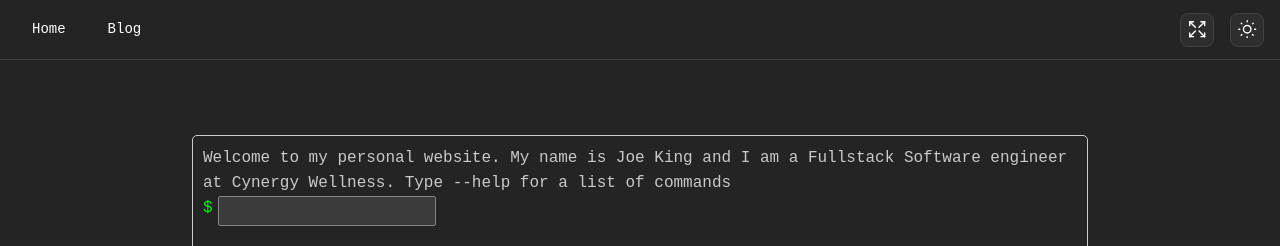
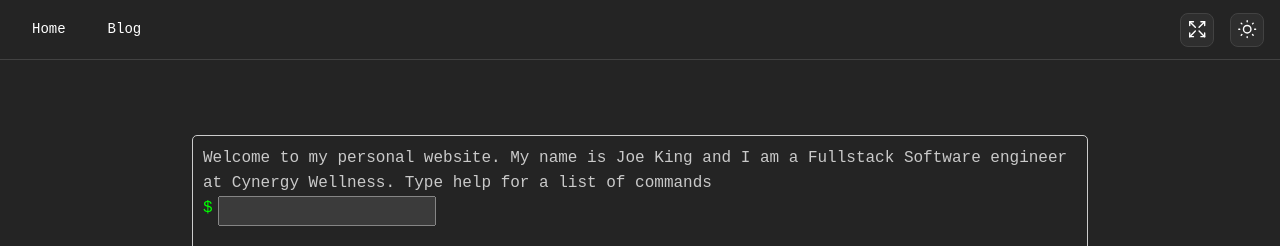
Before and after one commit to jk1551/personal-frontend-vite, a React (Vite) app: page / in a window 1280 px wide. Shown: the top 246 px of the page. Built offline with nearby package versions, Linux system fonts and the light colour scheme; no server answers.

Commit message:
remove --

```diff
--- a/src/components/Terminal/Terminal.tsx
+++ b/src/components/Terminal/Terminal.tsx
@@ -14,7 +14,7 @@ const Terminal: React.FC = () => {
 
   useEffect(() => {
     const initialMessage =
-      'Welcome to my personal website. My name is Joe King and I am a Fullstack Software engineer at Cynergy Wellness. Type --help for a list of commands';
+      'Welcome to my personal website. My name is Joe King and I am a Fullstack Software engineer at Cynergy Wellness. Type help for a list of commands';
     let rollingTextIndex = 0;
 
     const rollingTextInterval = setInterval(() => {
@@ -62,7 +62,7 @@ const Terminal: React.FC = () => {
 
   const processCommand = (command: string) => {
     const commands: Record<string, () => void> = {
-      '--help': showHelp,
+      help: showHelp,
       clear: clearTerminal,
       resume: downloadResume,
       github: navigateGithub,
@@ -81,7 +81,7 @@ const Terminal: React.FC = () => {
   const showHelp = () => {
     setOutput([
       ...output,
-      { type: 'output', text: 'Available commands: --help, clear, resume, linkedin, github, about' },
+      { type: 'output', text: 'Available commands: help, clear, resume, linkedin, github, about' },
     ]);
   };
 
```
